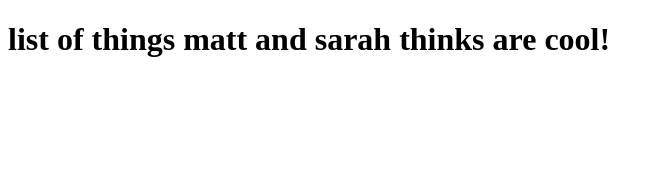
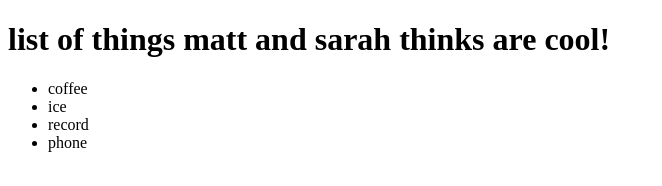
Before and after one commit to Sarah-Stodder/forking-around-practice, a plain HTML site: page index.html in a window 1280 px wide. Shown: the whole page, without its empty margins (0-662 px from the left). Drawn offline with Linux system fonts and the light colour scheme.

Commit message:
added a few likes

```diff
--- a/index.html
+++ b/index.html
@@ -7,6 +7,11 @@
 </head>
 <body>
     <h1>list of things matt and sarah thinks are cool!</h1>
-
+    <ul>
+        <li>coffee</li>
+        <li>ice</li>
+        <li>record</li>
+        <li>phone</li>
+    </ul>
 </body>
 </html>
```
